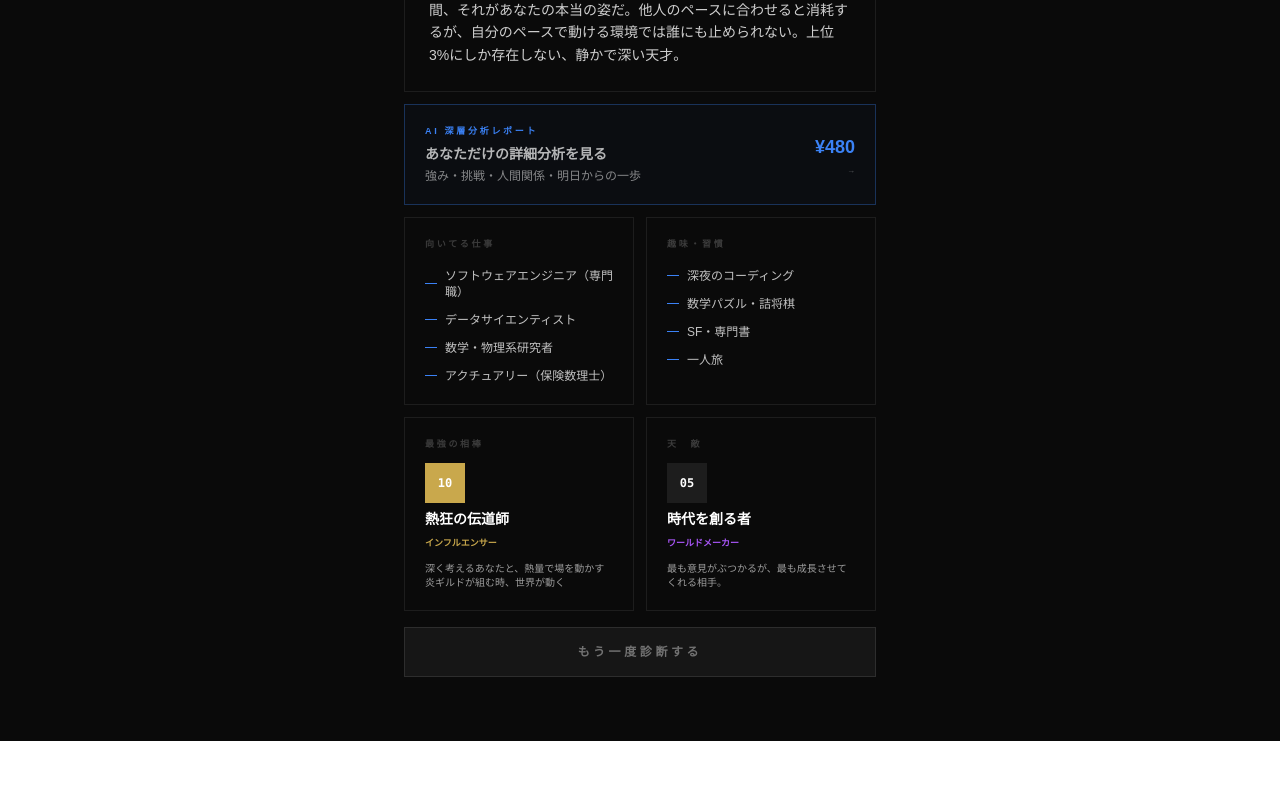
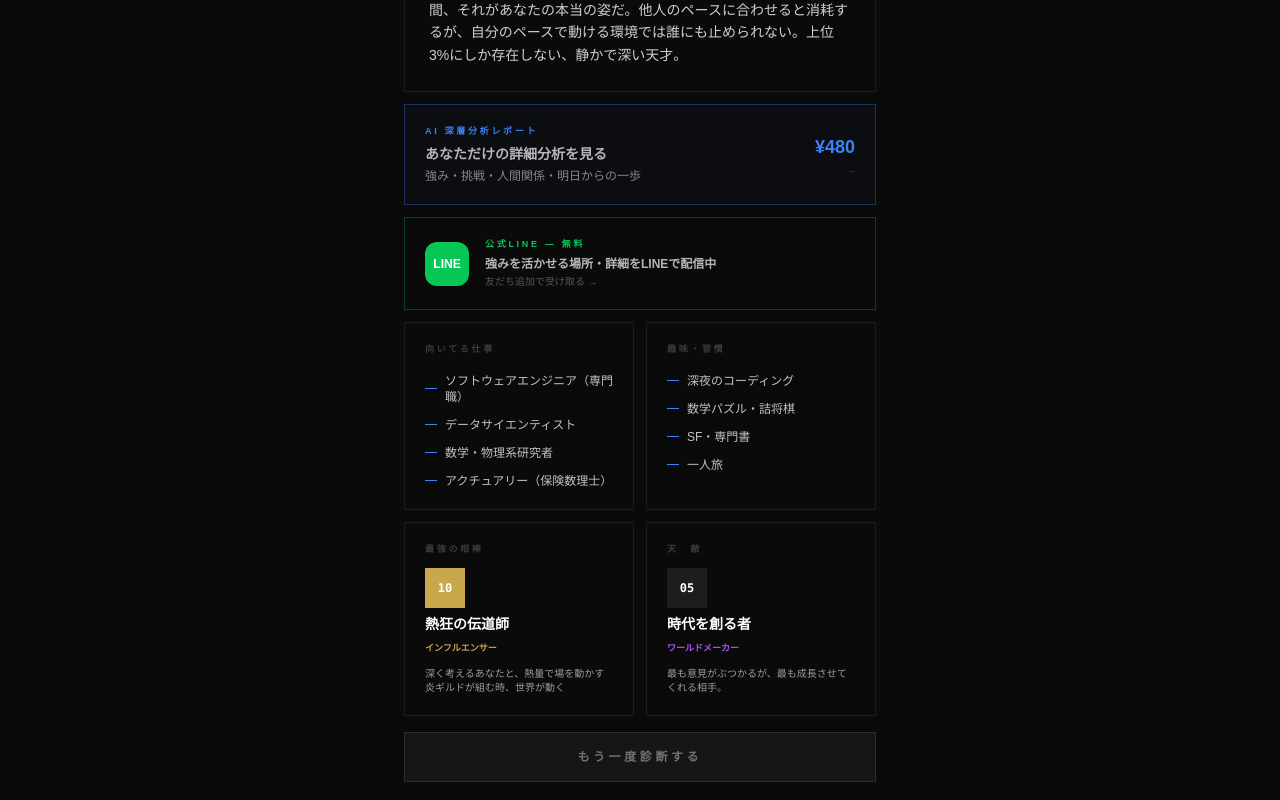
Before and after one commit to jeccy239/bloom-shindan, a Next.js app: page /result/01 in a window 1280 px wide. Shown: the part 1571-2371 px from the top of the page. Before the commit the page ends 2312 px from the top, so only its background shows below. Built offline with nearby package versions, Linux system fonts and the light colour scheme; no server answers.

Commit message:
ライン追加

```diff
--- a/app/result/[typeId]/page.tsx
+++ b/app/result/[typeId]/page.tsx
@@ -526,6 +526,31 @@ export default function ResultPage() {
         {/* Deep Analysis CTA */}
         <DeepAnalysisCTA typeId={typeData.id} accent={accent} />
 
+        {/* LINE Banner */}
+        <a
+          href="https://lin.ee/OYB1EU8"
+          target="_blank"
+          rel="noopener noreferrer"
+          className="mt-3 flex items-center gap-4 p-5 border border-[#06C755]/30 bg-[#06C755]/06 hover:bg-[#06C755]/10 transition-colors animate-fadeInUp block"
+          style={{ animationDelay: '0.14s', opacity: 0 }}
+        >
+          <div
+            className="flex-shrink-0 w-11 h-11 flex items-center justify-center font-black text-white text-xs rounded-xl"
+            style={{ background: '#06C755' }}
+          >
+            LINE
+          </div>
+          <div className="flex-1 min-w-0">
+            <div className="text-[9px] font-bold tracking-[0.3em] mb-1" style={{ color: '#06C755' }}>
+              公式LINE — 無料
+            </div>
+            <p className="text-white/70 text-xs font-bold leading-snug">
+              強みを活かせる場所・詳細をLINEで配信中
+            </p>
+            <p className="text-white/30 text-[10px] mt-0.5">友だち追加で受け取る →</p>
+          </div>
+        </a>
+
         {/* Jobs & Hobbies */}
         <div className="mt-3 grid grid-cols-2 gap-3 animate-fadeInUp" style={{ animationDelay: '0.15s', opacity: 0 }}>
           <div className="border border-white/8 p-5">
```
